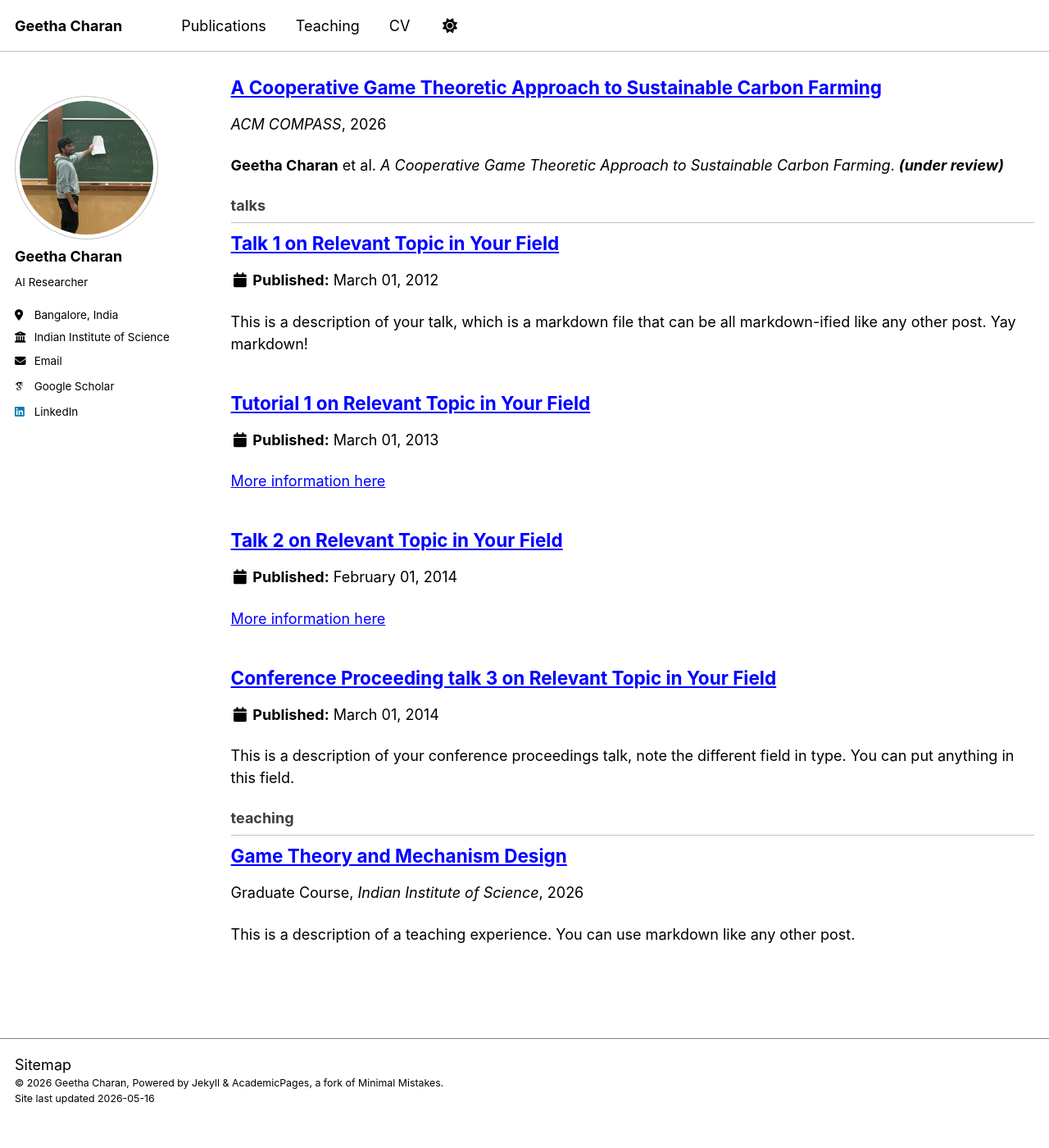
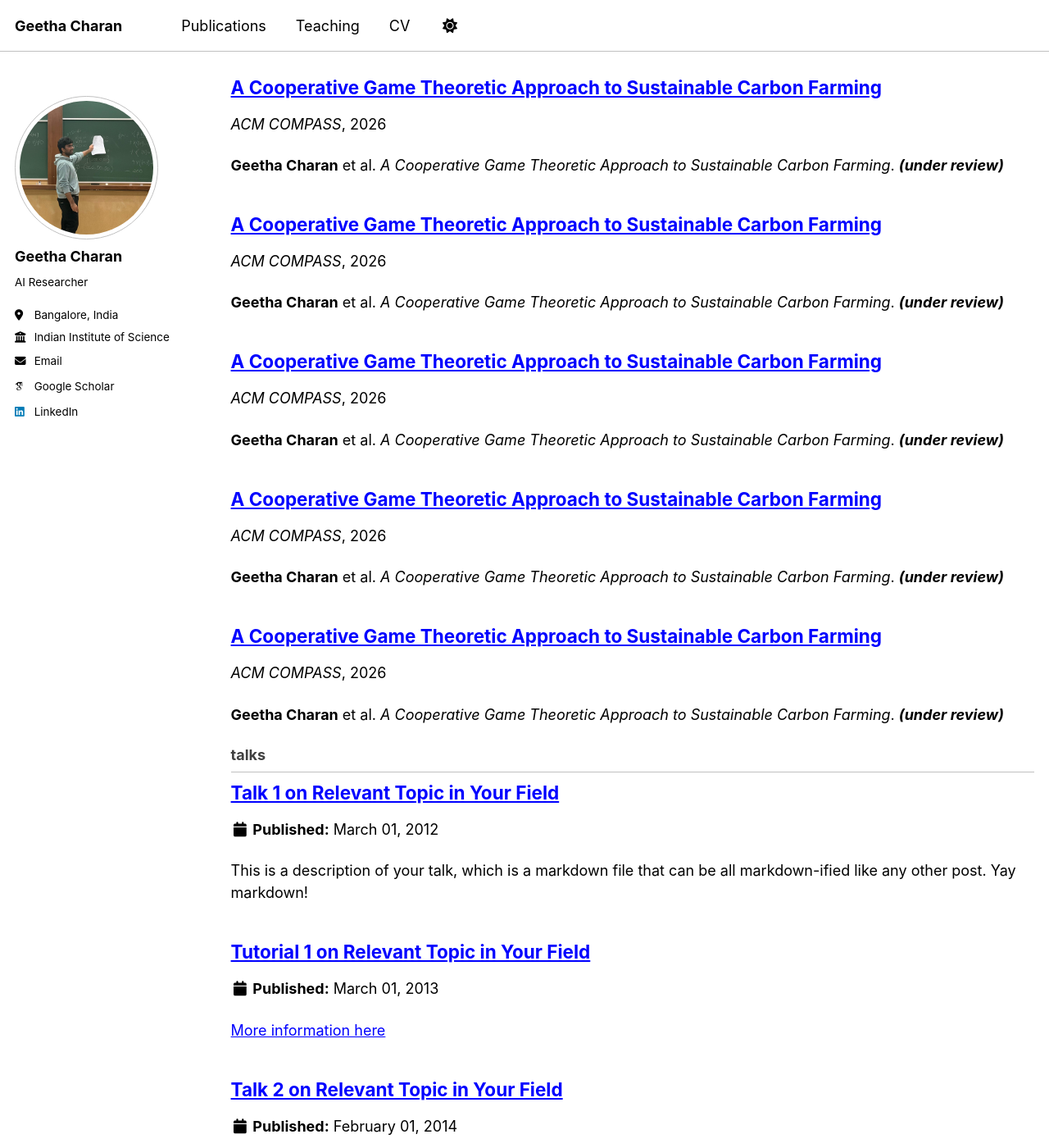
Before and after one commit to GeethaCharan31/geethacharan31.github.io, a Jekyll site: the page built from _pages/collection-archive.html, in a window 1280 px wide and 1400 px high, scrolled down 1725 px. Shown: the whole window at 82% size. Built offline with Jekyll 4.4.1, drawn with Linux system fonts in a browser that asks for light colours; some web fonts are replaced; a script bundle is joined from its source files by our own code; library files that are not in the unit come from our copies; before the commit the page ends 3092 px from its top, so only the background shows below that.

```diff
--- /dev/null
+++ b/_publications/2026_fairness.md
@@ -0,0 +1,15 @@
+---
+title: "A Cooperative Game Theoretic Approach to Sustainable Carbon Farming"
+working_title : "Fairness and Stability in LLMs"
+type : 'working_paper' # under_review, working_paper , published
+collection: publications
+category: papers
+permalink: # /publication/2009-10-01-paper-title-number-1
+excerpt: #'This paper is about the use of multi-agent LLMs grounded in simulation for generating context-aware agricultural advisory.'
+date: 2026-03-21
+venue: 'ACM COMPASS'
+slidesurl: #'https://academicpages.github.io/files/slides1.pdf'
+paperurl: #'https://academicpages.github.io/files/paper1.pdf'
+bibtexurl: #'https://academicpages.github.io/files/bibtex1.bib'
+citation: '<b>Geetha Charan</b> et al. <i>A Cooperative Game Theoretic Approach to Sustainable Carbon Farming</i>. <i><b>(under review)</b></i>'
+---
--- /dev/null
+++ b/_publications/2026_mad.md
@@ -0,0 +1,15 @@
+---
+title: "A Cooperative Game Theoretic Approach to Sustainable Carbon Farming"
+working_title : "Manipulation and Distortion in Multi Agent Debate"
+type : 'working_paper' # under_review, working_paper , published
+collection: publications
+category: papers
+permalink: # /publication/2009-10-01-paper-title-number-1
+excerpt: #'This paper is about the use of multi-agent LLMs grounded in simulation for generating context-aware agricultural advisory.'
+date: 2026-03-21
+venue: 'ACM COMPASS'
+slidesurl: #'https://academicpages.github.io/files/slides1.pdf'
+paperurl: #'https://academicpages.github.io/files/paper1.pdf'
+bibtexurl: #'https://academicpages.github.io/files/bibtex1.bib'
+citation: '<b>Geetha Charan</b> et al. <i>A Cooperative Game Theoretic Approach to Sustainable Carbon Farming</i>. <i><b>(under review)</b></i>'
+---
--- /dev/null
+++ b/_publications/2026_price_arxiv.md
@@ -0,0 +1,15 @@
+---
+title: "A Cooperative Game Theoretic Approach to Sustainable Carbon Farming"
+working_title : "Price Forecasting for High-Volatile Crops"
+type : 'working_paper' # under_review, working_paper , published
+collection: publications
+category: papers
+permalink: # /publication/2009-10-01-paper-title-number-1
+excerpt: #'This paper is about the use of multi-agent LLMs grounded in simulation for generating context-aware agricultural advisory.'
+date: 2026-03-21
+venue: 'ACM COMPASS'
+slidesurl: #'https://academicpages.github.io/files/slides1.pdf'
+paperurl: #'https://academicpages.github.io/files/paper1.pdf'
+bibtexurl: #'https://academicpages.github.io/files/bibtex1.bib'
+citation: '<b>Geetha Charan</b> et al. <i>A Cooperative Game Theoretic Approach to Sustainable Carbon Farming</i>. <i><b>(under review)</b></i>'
+---
--- /dev/null
+++ b/_publications/2026_token.md
@@ -0,0 +1,15 @@
+---
+title: "A Cooperative Game Theoretic Approach to Sustainable Carbon Farming"
+working_title : "LLM Negotiation via Rubinstein Framework"
+type : 'working_paper' # under_review, working_paper , published
+collection: publications
+category: papers
+permalink: # /publication/2009-10-01-paper-title-number-1
+excerpt: #'This paper is about the use of multi-agent LLMs grounded in simulation for generating context-aware agricultural advisory.'
+date: 2026-03-21
+venue: 'ACM COMPASS'
+slidesurl: #'https://academicpages.github.io/files/slides1.pdf'
+paperurl: #'https://academicpages.github.io/files/paper1.pdf'
+bibtexurl: #'https://academicpages.github.io/files/bibtex1.bib'
+citation: '<b>Geetha Charan</b> et al. <i>A Cooperative Game Theoretic Approach to Sustainable Carbon Farming</i>. <i><b>(under review)</b></i>'
+---
```
Also changed, not shown: _pages/publications.html (+6 -6 lines).
